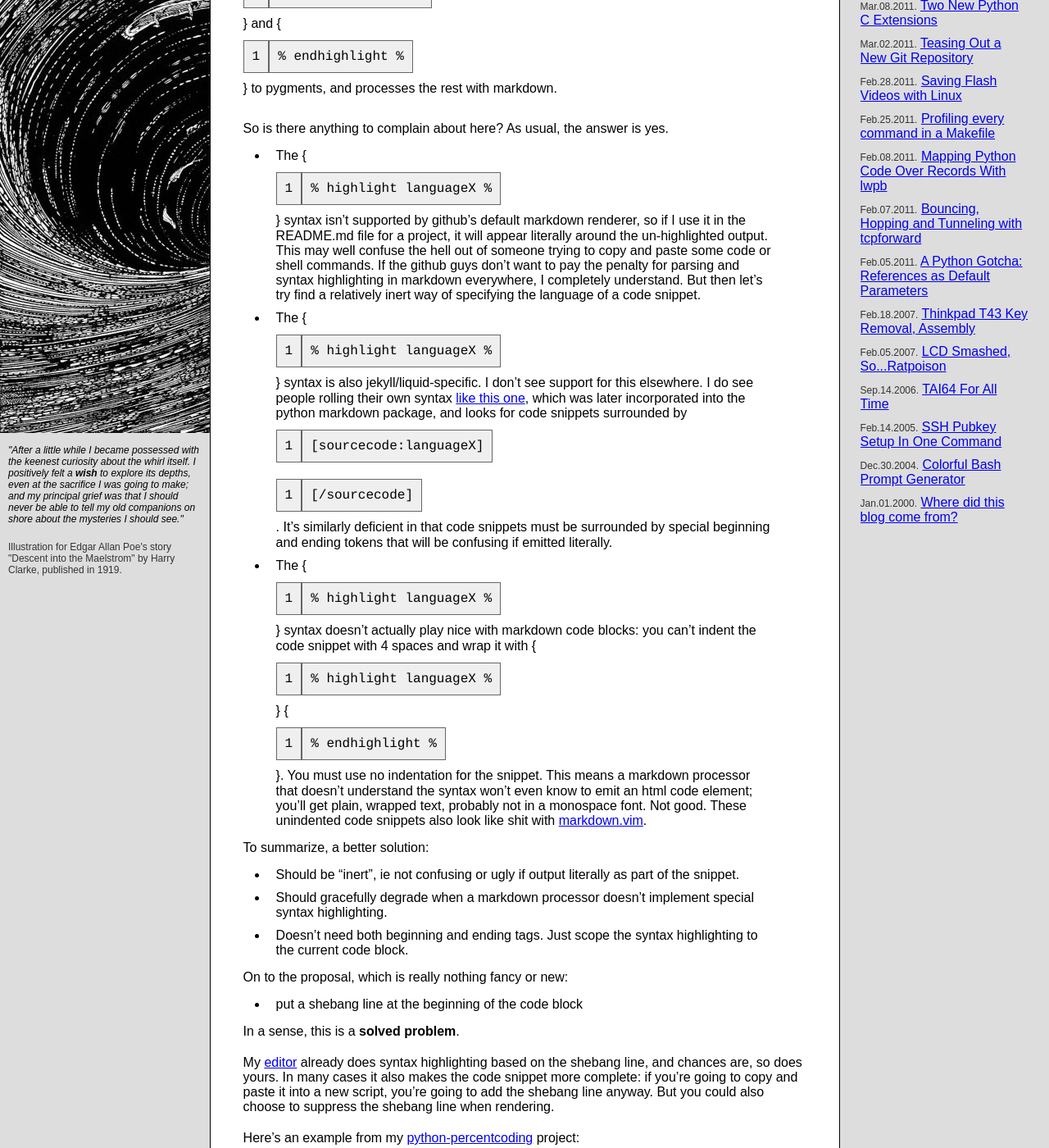
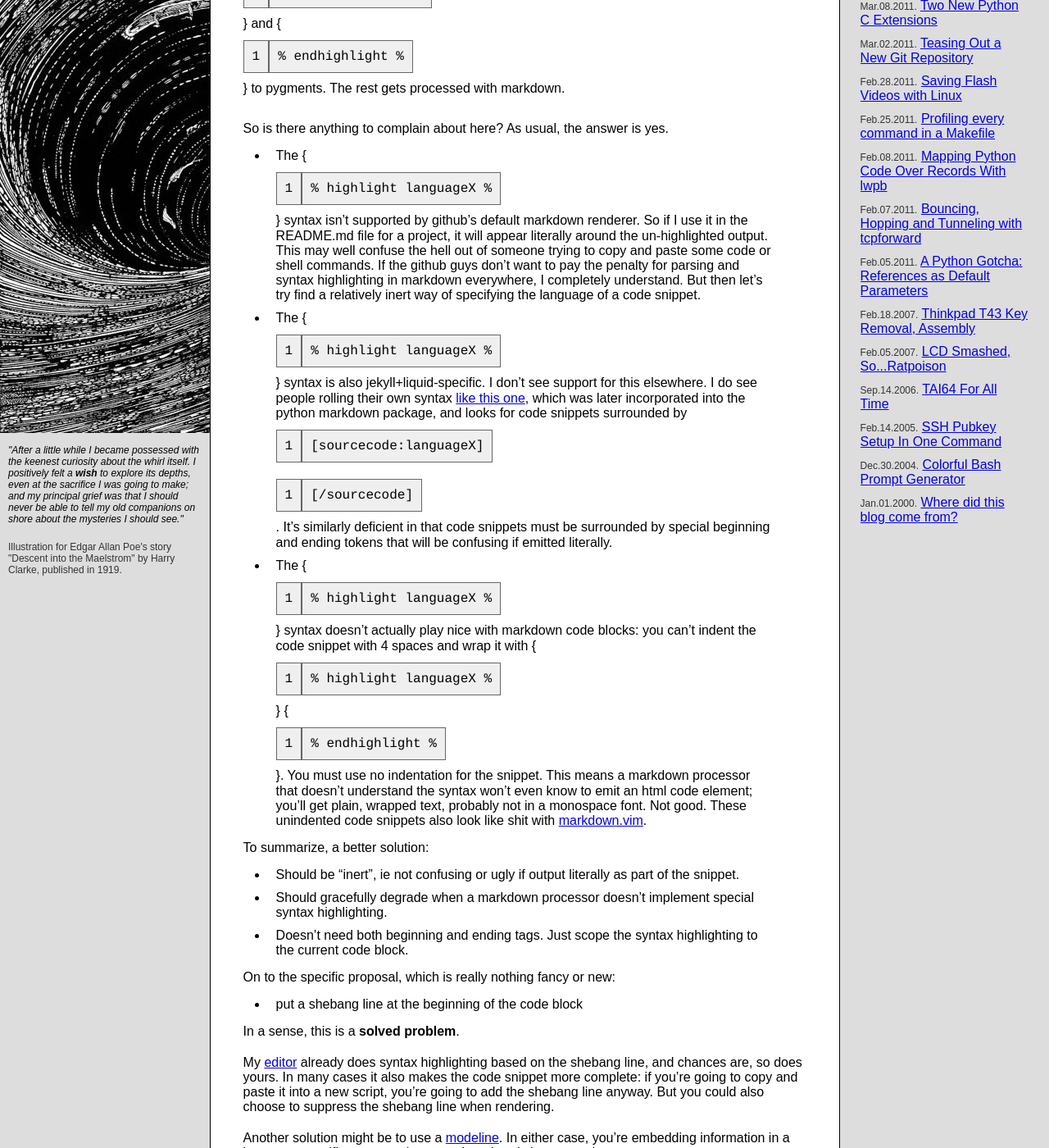
Before and after one commit to acg/acg.github.com, a Jekyll site: the page built from _posts/2011-03-14-better-inline-syntax-highlighting.markdown, in a window 1280 px wide and 1400 px high, scrolled down 238 px. Shown: the whole window at 82% size. Built offline with Jekyll 4.4.1, drawn with Linux system fonts in a browser that asks for light colours; Markdown is read by kramdown in place of the engine named in the settings; comment, search, counter and statistics services are not loaded; some of the changed text lies outside the part shown.

Commit message:
updates to syntax highlighting post content

```diff
--- a/_posts/2011-03-14-better-inline-syntax-highlighting.markdown
+++ b/_posts/2011-03-14-better-inline-syntax-highlighting.markdown
@@ -4,12 +4,12 @@ title: "Coding for the Web: A Proposal for Better Inline Syntax Highlighting"
 root: ../../..
 ---
 
-[Markdown](http://daringfireball.net/projects/markdown/syntax) is great for semi-structured text. [Pygments](http://pygments.org/) is great for syntax highlighting. This blog uses both: [jekyll](https://github.com/mojombo/jekyll) passes code snippets surrounded by \{`% highlight languageX %`\} and \{`% endhighlight %`\} to pygments, and processes the rest with markdown.
+[Markdown](http://daringfireball.net/projects/markdown/syntax) is great for semi-structured text. [Pygments](http://pygments.org/) is great for syntax highlighting. This blog uses both: [jekyll](https://github.com/mojombo/jekyll)+[liquid](http://www.liquidmarkup.org/) passes code snippets surrounded by \{`% highlight languageX %`\} and \{`% endhighlight %`\} to pygments. The rest gets processed with markdown.
 
 So is there anything to complain about here? As usual, the answer is yes.
 
-* The \{`% highlight languageX %`\} syntax isn't supported by github's default markdown renderer, so if I use it in the README.md file for a project, it will appear literally around the un-highlighted output. This may well confuse the hell out of someone trying to copy and paste some code or shell commands. If the github guys don't want to pay the penalty for parsing and syntax highlighting in markdown everywhere, I completely understand. But then let's try find a relatively inert way of specifying the language of a code snippet.
-* The \{`% highlight languageX %`\} syntax is also jekyll/liquid-specific. I don't see support for this elsewhere. I do see people rolling their own syntax [like this one](http://zerokspot.com/weblog/2008/06/18/syntax-highlighting-in-markdown-with-pygments/), which was later incorporated into the python markdown package, and looks for code snippets surrounded by `[sourcecode:languageX]` `[/sourcecode]`. It's similarly deficient in that code snippets must be surrounded by special beginning and ending tokens that will be confusing if emitted literally.
+* The \{`% highlight languageX %`\} syntax isn't supported by github's default markdown renderer. So if I use it in the README.md file for a project, it will appear literally around the un-highlighted output. This may well confuse the hell out of someone trying to copy and paste some code or shell commands. If the github guys don't want to pay the penalty for parsing and syntax highlighting in markdown everywhere, I completely understand. But then let's try find a relatively inert way of specifying the language of a code snippet.
+* The \{`% highlight languageX %`\} syntax is also jekyll+liquid-specific. I don't see support for this elsewhere. I do see people rolling their own syntax [like this one](http://zerokspot.com/weblog/2008/06/18/syntax-highlighting-in-markdown-with-pygments/), which was later incorporated into the python markdown package, and looks for code snippets surrounded by `[sourcecode:languageX]` `[/sourcecode]`. It's similarly deficient in that code snippets must be surrounded by special beginning and ending tokens that will be confusing if emitted literally.
 * The \{`% highlight languageX %`\} syntax doesn't actually play nice with markdown code blocks: you can't indent the code snippet with 4 spaces and wrap it with \{`% highlight languageX %`\} \{`% endhighlight %`\}. You must use no indentation for the snippet. This means a markdown processor that doesn't understand the syntax won't even know to emit an html code element; you'll get plain, wrapped text, probably not in a monospace font. Not good. These unindented code snippets also look like shit with [markdown.vim](http://www.vim.org/scripts/script.php?script_id=2882).
 
 To summarize, a better solution:
@@ -18,7 +18,7 @@ To summarize, a better solution:
 * Should gracefully degrade when a markdown processor doesn't implement special syntax highlighting.
 * Doesn't need both beginning and ending tags. Just scope the syntax highlighting to the current code block.
 
-On to the proposal, which is really nothing fancy or new:
+On to the specific proposal, which is really nothing fancy or new:
 
 * put a shebang line at the beginning of the code block
 
@@ -26,7 +26,9 @@ In a sense, this is a **solved problem**.
 
 My [editor](http://www.vim.org) already does syntax highlighting based on the shebang line, and chances are, so does yours. In many cases it also makes the code snippet more complete: if you're going to copy and paste it into a new script, you're going to add the shebang line anyway. But you could also choose to suppress the shebang line when rendering.
 
-Here's an example from my [python-percentcoding](https://github.com/acg/python-percentcoding) project:
+Another solution might be to use a [modeline](http://everything2.com/title/modeline). In either case, you're embedding information in a language-specific comment in a way that already has precedent.
+
+Here's an example code snippet from the documentation for [python-percentcoding](https://github.com/acg/python-percentcoding):
 
 {% highlight python %}
 #!/usr/bin/env python
@@ -37,4 +39,4 @@ print escaped
 assert(str == unquote(escaped))
 {% endhighlight %}
 
-I've already implemented the proposal in Python [here](https://github.com/acg/python-percentcoding/blob/master/hilite_markdown.py). Would need to be ported over to Ruby for use in jekyll / liquid.
+I've already implemented the proposal in Python [here](https://github.com/acg/python-percentcoding/blob/master/hilite_markdown.py), in order to generate html documentation for pypi. It would need to be ported over to Ruby for use in jekyll+liquid.
```
